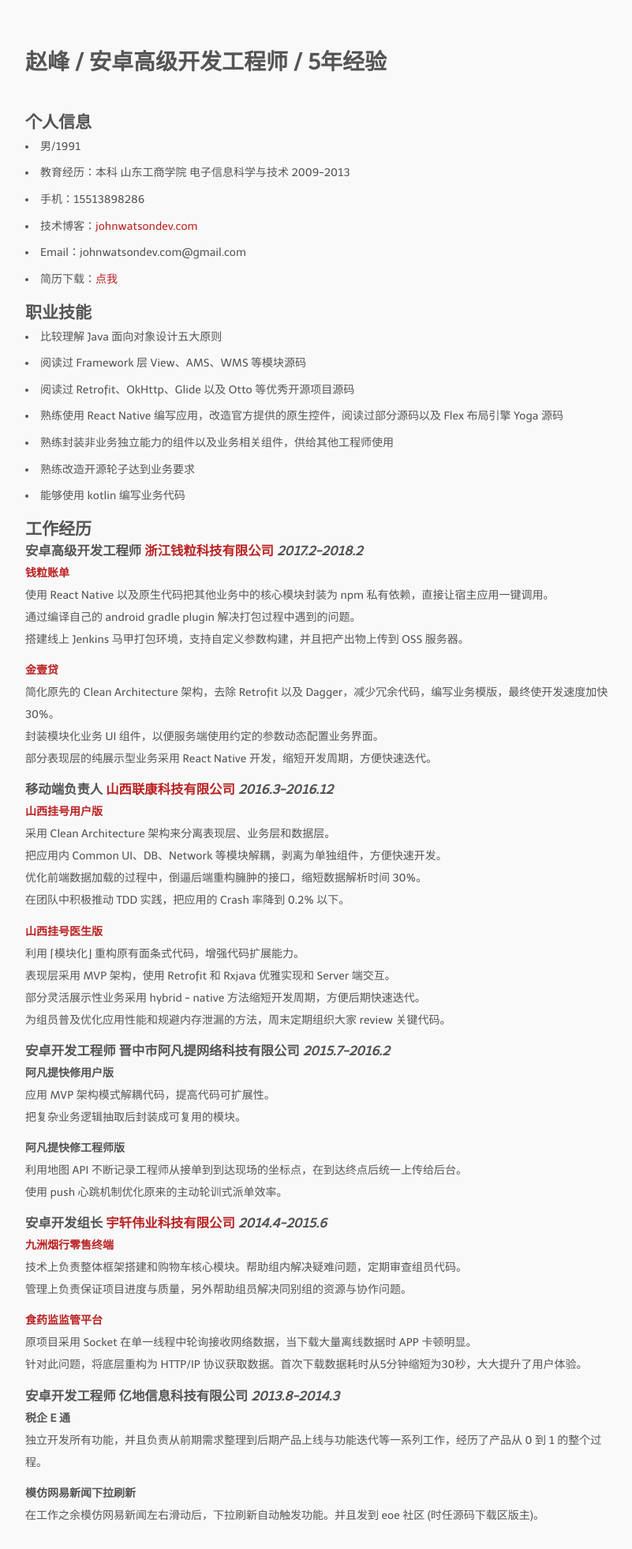
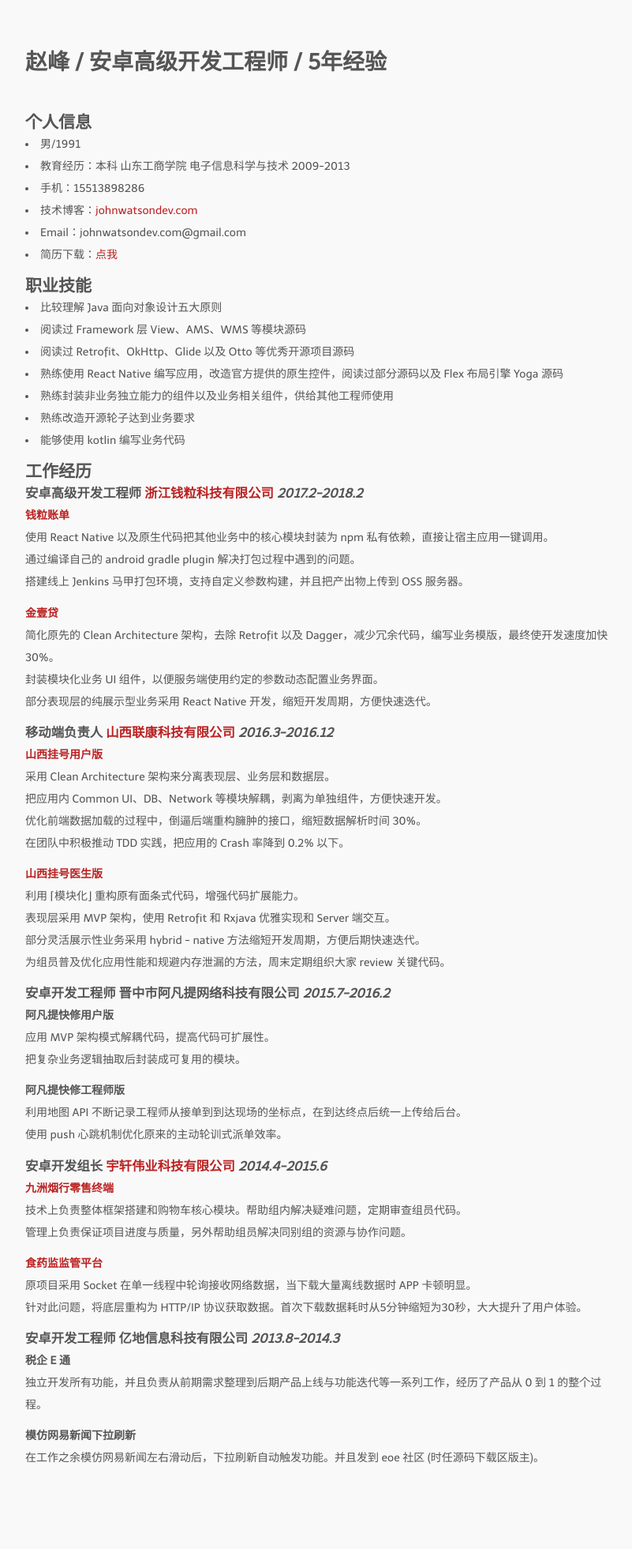
Before and after one commit to johnwatsondev/johnwatsondev.github.io, a Jekyll site: the page built from mycv.md, in a window 1280 px wide. Shown: the whole page at 79% size, without its empty margins (233-1034 px from the left). Built offline with Jekyll 4.4.1, drawn with Linux system fonts in a browser that asks for light colours; nearby versions of some CDN libraries; some web fonts are replaced; after the commit the page ends 1888 px from its top, so only the background shows below that.

Commit message:
Update: css style

```diff
--- a/media/css/style.css
+++ b/media/css/style.css
@@ -31,7 +31,7 @@ ol, ul {
 
 /* ol, ul { list-style-position: inside; padding-left: 2em; } */
 li {
-  padding: .2em 0; }
+  /*padding: .2em 0;*/padding: 0; }
 
 .post li ul {
   margin: 0;
--- a/media/css/style.scss
+++ b/media/css/style.scss
@@ -37,7 +37,7 @@ ol, ul {
   margin-bottom: .8em;
   list-style-position: inside; }
 /* ol, ul { list-style-position: inside; padding-left: 2em; } */
-li { padding: .2em 0; }
+li { /*padding: .2em 0;*/padding: 0; }
 
 .post li ul {
   margin: 0;
```
